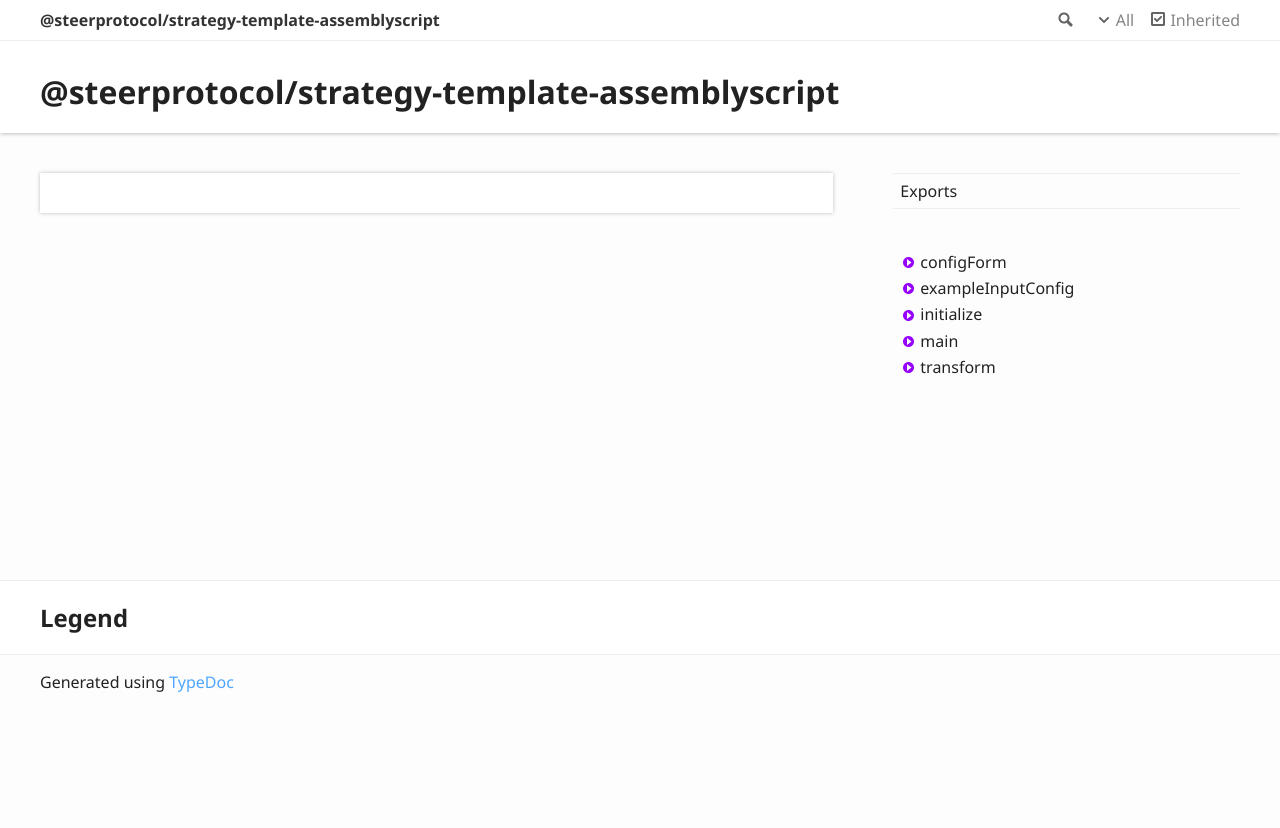
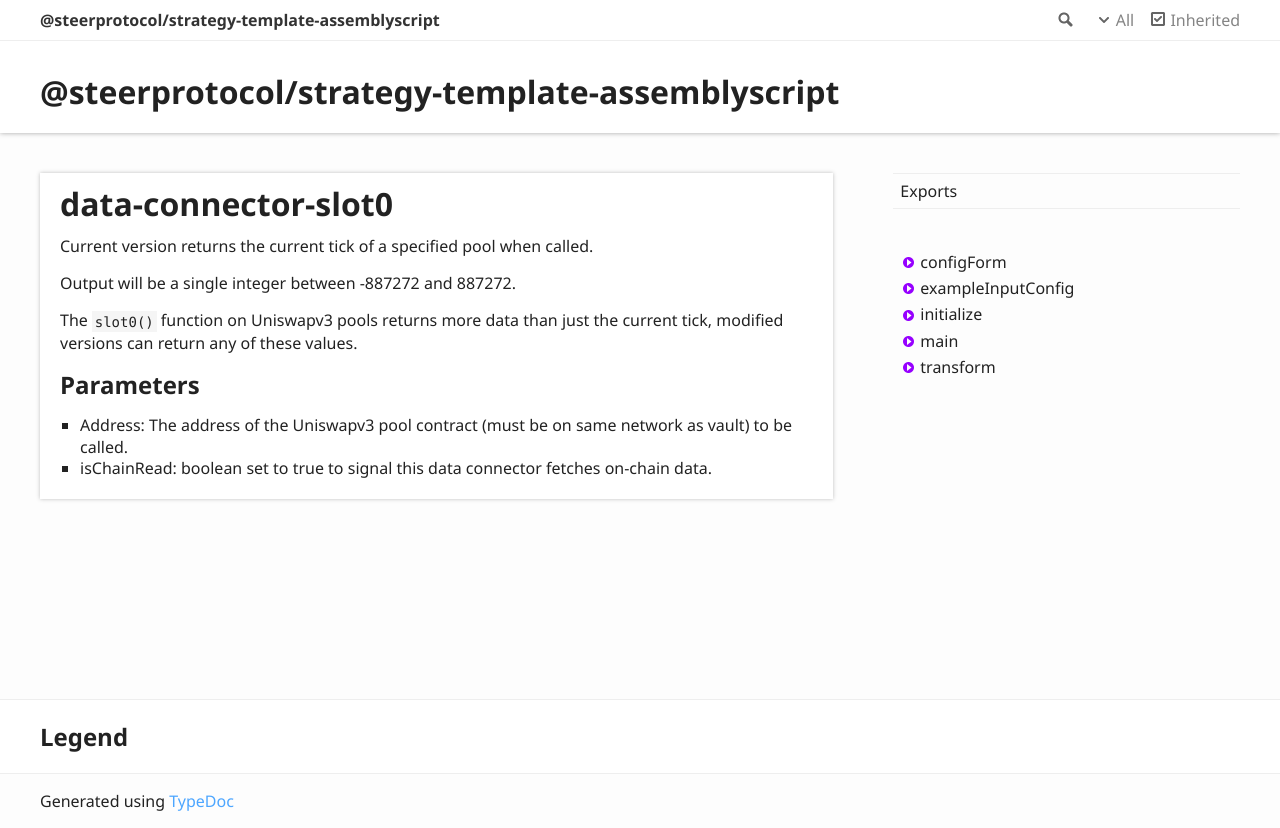
Before and after one commit to MustafaBrandon/data-connector-slot0, a plain HTML site: page index.html in a window 1280 px wide. Before the commit the page ends 800 px from the top, so only its background shows below. Drawn offline with Linux system fonts and the light colour scheme.

Commit message:
Deploying to gh-pages from @ SteerProtocol/data-connector-slot0@be03a6bb9984bb5fd40613301c06282efbeb351f 🚀

```diff
--- a/index.html
+++ b/index.html
@@ -56,6 +56,19 @@
 	<div class="row">
 		<div class="col-8 col-content">
 			<div class="tsd-panel tsd-typography">
+				<a href="#data-connector-slot0" id="data-connector-slot0" style="color: inherit; text-decoration: none;">
+					<h1>data-connector-slot0</h1>
+				</a>
+				<p>Current version returns the current tick of a specified pool when called.</p>
+				<p>Output will be a single integer between -887272 and 887272.</p>
+				<p>The <code>slot0()</code> function on Uniswapv3 pools returns more data than just the current tick, modified versions can return any of these values.</p>
+				<a href="#parameters" id="parameters" style="color: inherit; text-decoration: none;">
+					<h2>Parameters</h2>
+				</a>
+				<ul>
+					<li>Address: The address of the Uniswapv3 pool contract (must be on same network as vault) to be called.</li>
+					<li>isChainRead: boolean set to true to signal this data connector fetches on-chain data.</li>
+				</ul>
 			</div>
 		</div>
 		<div class="col-4 col-menu menu-sticky-wrap menu-highlight">
```
Also changed, not shown: modules.html (+5 -5 lines).
